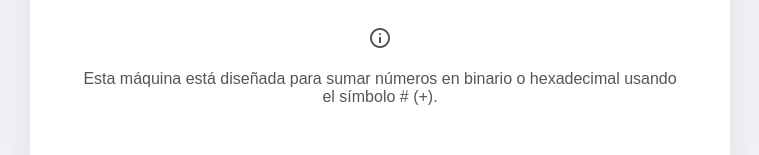
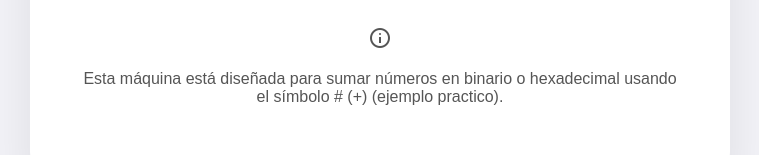
Before and after one commit to J-Camilo/Machine-Turing, a plain HTML site: page index.html in a window 1280 px wide. Shown: the part 509-664 px from the top of the page, without its empty margins (260-1019 px from the left). Drawn offline with nearby package versions, Linux system fonts and the light colour scheme.

Commit message:
se añande texto que indica que es un ejemplo practico y no formal

```diff
--- a/index.html
+++ b/index.html
@@ -35,7 +35,7 @@
 
         <div class="info">
             <span class="material-symbols-outlined">info</span>
-            <p>Esta máquina está diseñada para sumar números en binario o hexadecimal usando el símbolo # (+).</p>
+            <p>Esta máquina está diseñada para sumar números en binario o hexadecimal usando el símbolo # (+) (ejemplo practico).</p>
         </div>
     </div>
 
```
